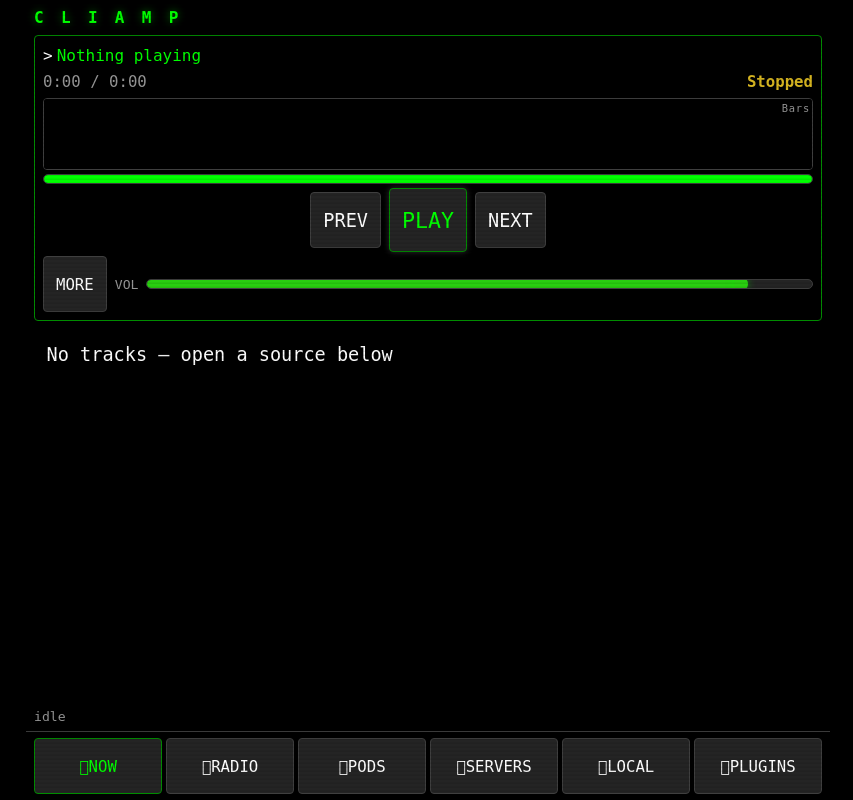
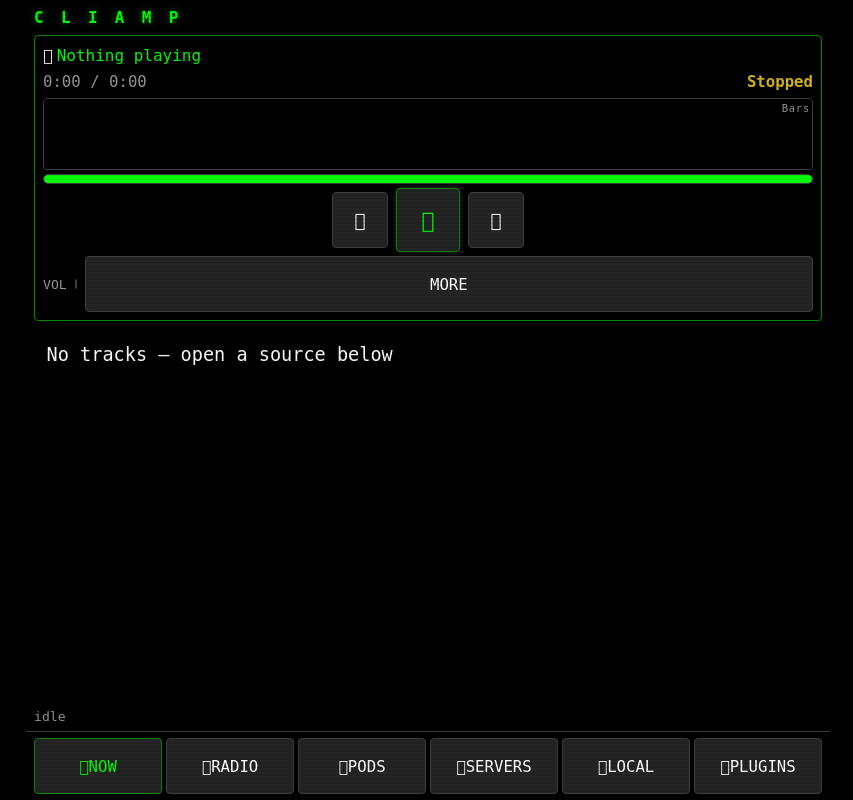
Before and after one commit to keylimesoda/cliamp-web, a React (Vite) app: page / in a window 1280 px wide. Shown: the whole page, without its empty margins (212-1065 px from the left). Built offline with nearby package versions, Linux system fonts and the light colour scheme.

Commit message:
Restore glyph transport controls and move More after volume

```diff
--- a/src/components/NowPlaying.tsx
+++ b/src/components/NowPlaying.tsx
@@ -65,8 +65,8 @@
 
       <section className="nowplaying panel panel-accent">
         <div className="track-line">
-          <span className="glyph" aria-hidden>
-            &gt;
+          <span className="glyph nf-icon" aria-hidden>
+            {"\uf001"}
           </span>
           <span className="name">{trackName(s.track)}</span>
         </div>
@@ -101,13 +101,15 @@
 
         <div className="transport">
           <button onClick={() => void s.prev()} aria-label="Previous">
-            PREV
+            <span className="nf-icon transport-icon" aria-hidden>{"\uf048"}</span>
           </button>
           <button className="btn-primary" onClick={() => void s.toggle()} aria-label="Play/Pause">
-            {playing ? "PAUSE" : "PLAY"}
+            <span className="nf-icon transport-icon" aria-hidden>
+              {playing ? "\uf04c" : "\uf04b"}
+            </span>
           </button>
           <button onClick={() => void s.next()} aria-label="Next">
-            NEXT
+            <span className="nf-icon transport-icon" aria-hidden>{"\uf051"}</span>
           </button>
         </div>
 
@@ -166,14 +168,6 @@
           </div>
 
           <div className="mix-primary">
-            <button
-              className="compact-more-toggle"
-              onClick={() => setShowAdvanced(true)}
-              aria-expanded={showAdvanced}
-              aria-controls="advanced-controls"
-            >
-              MORE
-            </button>
             <div className="volume-control">
               <span className="volume-label">VOL</span>
               <DragMeter
@@ -185,6 +179,14 @@
                 label="Volume"
               />
             </div>
+            <button
+              className="compact-more-toggle"
+              onClick={() => setShowAdvanced(true)}
+              aria-expanded={showAdvanced}
+              aria-controls="advanced-controls"
+            >
+              MORE
+            </button>
           </div>
         </div>
       </section>
@@ -204,13 +206,13 @@
               aria-label={t.title}
             >
               <span className="marker" aria-hidden>
-                {i === s.currentDisplay ? "▶" : ""}
+                {i === s.currentDisplay ? <span className="nf-icon">{"\uf04b"}</span> : ""}
               </span>
               <span className="num">{i + 1}</span>
               <span className="title">{t.title}</span>
               {t.favorite ? (
                 <span className="marker is-fav" aria-hidden>
-                  ♥
+                  <span className="nf-icon">{"\uf004"}</span>
                 </span>
               ) : null}
               <span className="dur">
@@ -225,7 +227,7 @@
                   favorites.toggle(t);
                 }}
               >
-                ★
+                <span className="nf-icon">{"\uf005"}</span>
               </span>
             </div>
           ))
```
